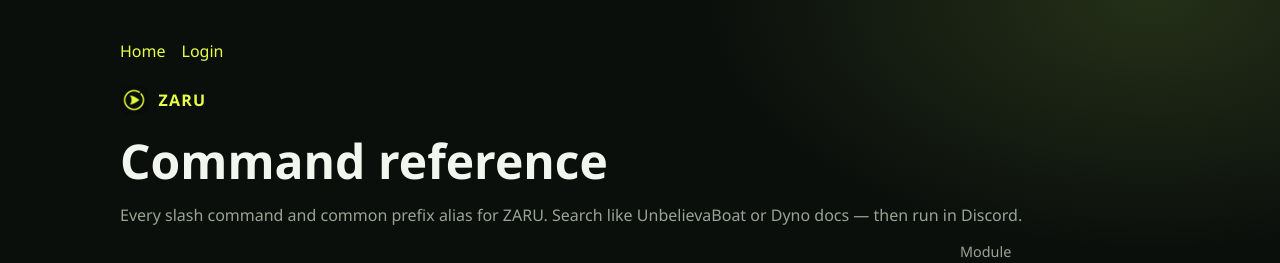
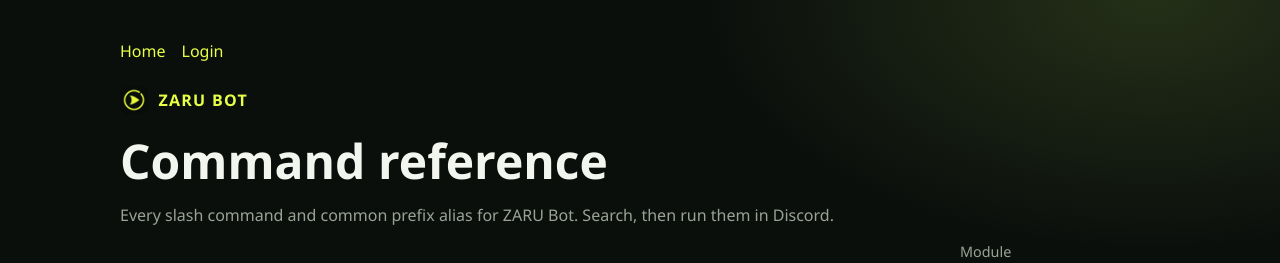
Before and after one commit to abuzar310/knox-bot, a Next.js app in the folder apps/web/: page /commands in a window 1280 px wide. Shown: the top 263 px of the page. Built offline with nearby package versions, Linux system fonts and the light colour scheme; no server answers.

Commit message:
Rename the public bot and website brand to ZARU Bot

```diff
--- a/apps/web/src/app/commands/page.tsx
+++ b/apps/web/src/app/commands/page.tsx
@@ -36,7 +36,7 @@ export default async function CommandsPage() {
       </p>
       <h1>Command reference</h1>
       <p className="muted">
-        Every slash command and common prefix alias for ZARU. Search like UnbelievaBoat or Dyno docs — then run in Discord.
+        Every slash command and common prefix alias for ZARU Bot. Search, then run them in Discord.
       </p>
       {catalog.rows.length === 0 ? (
         <p className="panel">
--- a/apps/web/src/app/dashboard/page.tsx
+++ b/apps/web/src/app/dashboard/page.tsx
@@ -42,7 +42,7 @@ export default async function DashboardPage() {
         </form>
       </div>
       <h1>Servers</h1>
-      <p className="muted">Pick a server ZARU is in. Invite the bot if it is missing.</p>
+      <p className="muted">Pick a server ZARU Bot is in. Invite the bot if it is missing.</p>
 
       <div className="panel grid">
         {manageable.length === 0 ? (
@@ -60,7 +60,7 @@ export default async function DashboardPage() {
                   <Link href={`/dashboard/${guild.id}`}>Configure →</Link>
                 ) : inviteBase ? (
                   <a href={`${inviteBase}&guild_id=${guild.id}&disable_guild_select=true`} target="_blank" rel="noreferrer">
-                    Invite ZARU →
+                    Invite ZARU Bot →
                   </a>
                 ) : (
                   <span className="muted">Set DISCORD_CLIENT_ID to generate invite links</span>
--- a/apps/web/src/app/layout.tsx
+++ b/apps/web/src/app/layout.tsx
@@ -2,9 +2,9 @@ import type { Metadata } from "next";
 import "./globals.css";
 
 export const metadata: Metadata = {
-  title: "ZARU",
+  title: "ZARU Bot",
   description:
-    "Discord bot for music, moderation, levels, tickets, and server setup. Add ZARU, then run /setup start and /help.",
+    "ZARU Bot for Discord: music, moderation, levels, tickets, and server setup. Add ZARU Bot, then run /setup start and /help.",
   icons: {
     icon: [
       { url: "/zaru.png", type: "image/png" },
--- a/apps/web/src/app/page.tsx
+++ b/apps/web/src/app/page.tsx
@@ -26,7 +26,7 @@ export default async function HomePage() {
       <h1>Music, moderation, and setup for Discord</h1>
       <p className="muted">
         Play YouTube in voice. Welcome members and track who invited them. Tickets, levels, giveaways, and a live
-        control panel. After you add ZARU, run <code>/setup start</code> then <code>/help</code>.
+        control panel. After you add ZARU Bot, run <code>/setup start</code> then <code>/help</code>.
       </p>
       <div className="row" style={{ marginTop: "1.5rem" }}>
         {invite ? (
@@ -49,7 +49,7 @@ export default async function HomePage() {
       </div>
       <div className="panel" style={{ marginTop: "2rem" }}>
         <p style={{ marginTop: 0 }}>
-          <strong>What ZARU can do</strong>
+          <strong>What ZARU Bot can do</strong>
         </p>
         <p className="muted" style={{ marginBottom: 0 }}>
           Setup · Music · Moderation · Tickets · Giveaways · Levels · Starboard · LFG
--- a/apps/web/src/components/brand-mark.tsx
+++ b/apps/web/src/components/brand-mark.tsx
@@ -2,7 +2,7 @@ export function BrandMark({ size = 28 }: { size?: number }) {
   return (
     <span className="brand-mark">
       <img src="/zaru.png" alt="" width={size} height={size} />
-      ZARU
+      ZARU Bot
     </span>
   );
 }
--- a/packages/shared/src/brand.ts
+++ b/packages/shared/src/brand.ts
@@ -1,5 +1,5 @@
 export const BRAND = {
-  name: "ZARU",
+  name: "ZARU Bot",
   embedColor: 0xe8ff47,
   embedColorHex: "#E8FF47",
   bg: "#0B0F0C",
```
Also changed, not shown: 1 other file (tests, documents, lock files or other folders).
